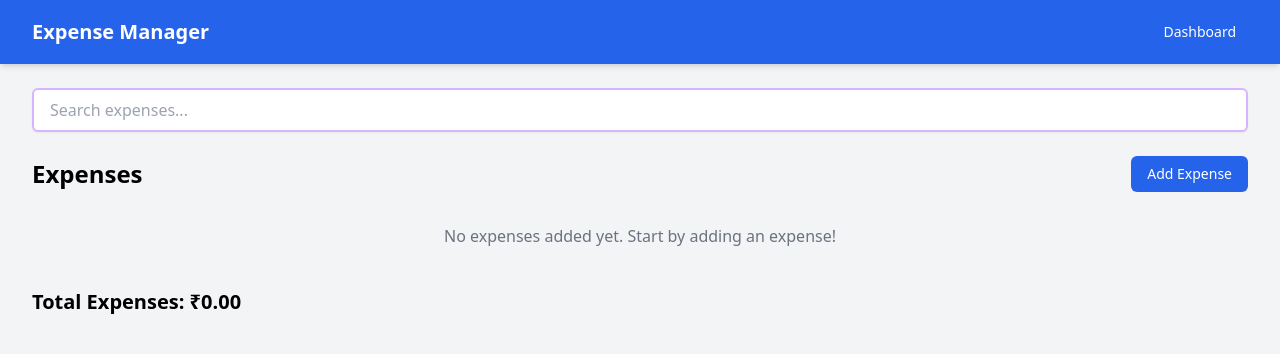
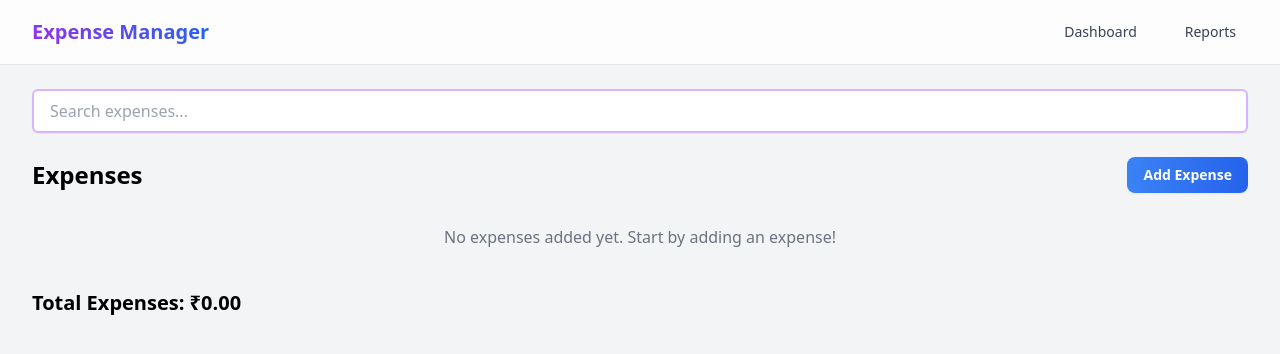
Before and after one commit to tapadar13/expense-management-app, a React (Vite) app: page / in a window 1280 px wide. Shown: the top 354 px of the page. Built offline with nearby package versions, Linux system fonts and the light colour scheme.

Commit message:
modernize button and navbar components

```diff
--- a/src/components/layout/Navbar.tsx
+++ b/src/components/layout/Navbar.tsx
@@ -2,18 +2,26 @@ import React from "react";
 
 const Navbar: React.FC = () => {
   return (
-    <nav className="bg-blue-600 text-white shadow-md">
+    <nav className="bg-white/80 backdrop-blur-md border-b border-gray-200 sticky top-0 z-50">
       <div className="max-w-7xl mx-auto px-4 sm:px-6 lg:px-8">
         <div className="flex items-center justify-between h-16">
           <div className="flex items-center">
-            <span className="font-bold text-xl">Expense Manager</span>
+            <span className="bg-gradient-to-r from-purple-600 to-blue-600 text-transparent bg-clip-text font-bold text-xl font-bold text-xl">
+              Expense Manager
+            </span>
           </div>
-          <div className="flex items-center">
+          <div className="flex items-center space-x-6">
             <a
               href="/"
-              className="px-3 py-2 rounded-md text-sm font-medium hover:bg-blue-700"
+              className="px-3 py-2 text-sm font-medium text-gray-700 hover:text-purple-600 transition-colors duration-200"
             >
               Dashboard
+            </a>
+            <a
+              href="/reports"
+              className="px-3 py-2 text-sm font-medium text-gray-700 hover:text-purple-600 transition-colors duration-200"
+            >
+              Reports
             </a>
           </div>
         </div>
--- a/src/components/ui/Button.tsx
+++ b/src/components/ui/Button.tsx
@@ -1,7 +1,7 @@
 import React from "react";
 
 interface ButtonProps extends React.ButtonHTMLAttributes<HTMLButtonElement> {
-  variant?: "primary" | "secondary";
+  variant?: "primary" | "secondary" | "danger";
 }
 
 const Button: React.FC<ButtonProps> = ({
@@ -11,11 +11,14 @@ const Button: React.FC<ButtonProps> = ({
   ...props
 }) => {
   const baseClasses =
-    "px-4 py-2 rounded-md font-medium text-sm focus:outline-none focus:ring-2 focus:ring-offset-2";
+    "px-4 py-2 rounded-lg font-semibold text-sm transition-all duration-200 ease-in-out shadow-sm hover:shadow-md focus:outline-none focus:ring-2 focus:ring-offset-2 active:scale-95";
   const variantClasses = {
-    primary: "bg-blue-600 text-white hover:bg-blue-700 focus:ring-blue-500",
+    primary:
+      "bg-gradient-to-r from-blue-500 to-blue-600 hover:from-blue-600 hover:to-blue-700 text-white focus:ring-blue-500",
     secondary:
-      "bg-gray-200 text-gray-800 hover:bg-gray-300 focus:ring-gray-500",
+      "bg-gradient-to-r from-gray-100 to-gray-200 hover:from-gray-200 hover:to-gray-300 text-gray-700 focus:ring-gray-400",
+    danger:
+      "bg-gradient-to-r from-red-500 to-red-600 hover:from-red-600 hover:to-red-700 text-white focus:ring-red-500",
   };
 
   return (
```
